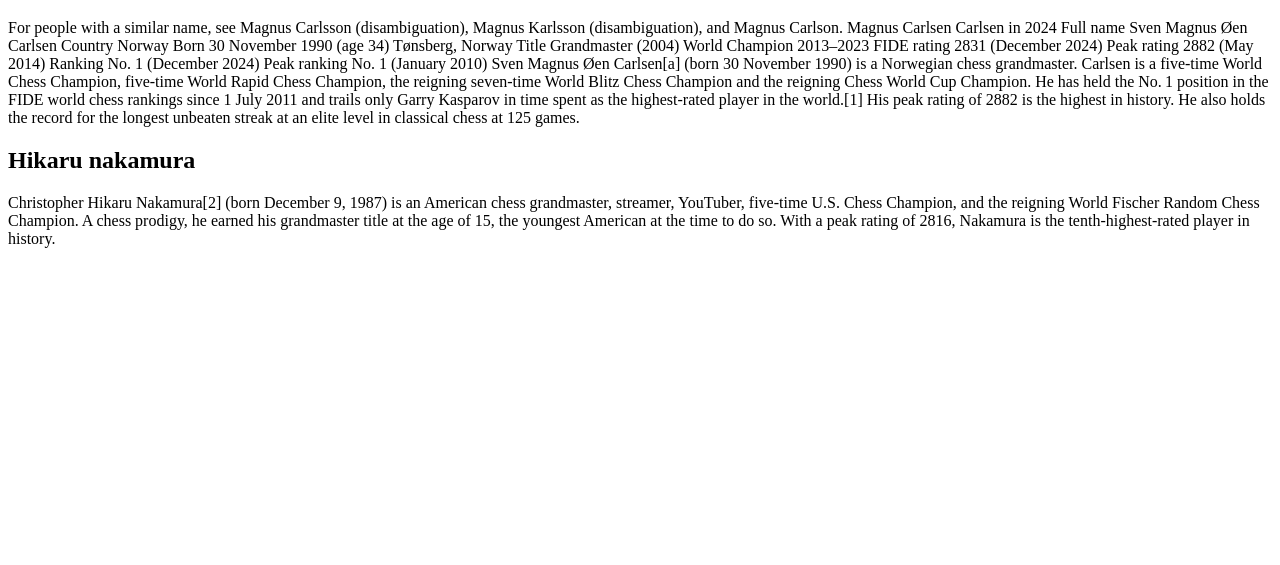
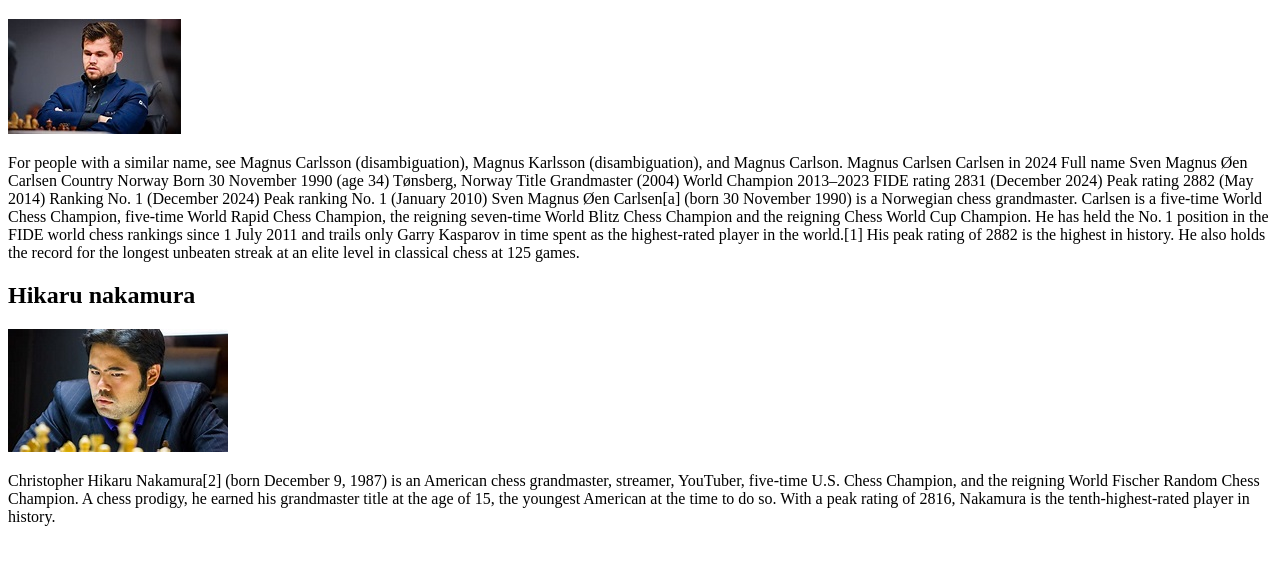
Before and after one commit to Babu024/first-website, a plain HTML site: page index.html in a window 1280 px wide. Shown: the part 61-626 px from the top of the page. Drawn offline with Linux system fonts and the light colour scheme.

Commit message:
added image

```diff
--- a/index.html
+++ b/index.html
@@ -7,7 +7,7 @@
 </head>
 <body>
     <h1>Magnus carlsen</h1>
-    <img[width="400px"] src="th.jpg" alt="">
+    <img src="th.jpg" alt="">
     <p>For people with a similar name, see Magnus Carlsson (disambiguation), Magnus Karlsson (disambiguation), and Magnus Carlson.
         Magnus Carlsen
 
@@ -24,7 +24,7 @@
         Peak ranking	No. 1 (January 2010)
         Sven Magnus Øen Carlsen[a] (born 30 November 1990) is a Norwegian chess grandmaster. Carlsen is a five-time World Chess Champion, five-time World Rapid Chess Champion, the reigning seven-time World Blitz Chess Champion and the reigning Chess World Cup Champion. He has held the No. 1 position in the FIDE world chess rankings since 1 July 2011 and trails only Garry Kasparov in time spent as the highest-rated player in the world.[1] His peak rating of 2882 is the highest in history. He also holds the record for the longest unbeaten streak at an elite level in classical chess at 125 games.</p>
         <h2>Hikaru nakamura</h2>
-        <img[width="400px"] src="hk.jpg" alt="">
+        <img src="hk.jpg" alt="">
         <p>Christopher Hikaru Nakamura[2] (born December 9, 1987) is an American chess grandmaster, streamer, YouTuber, five-time U.S. Chess Champion, and the reigning World Fischer Random Chess Champion. A chess prodigy, he earned his grandmaster title at the age of 15, the youngest American at the time to do so. With a peak rating of 2816, Nakamura is the tenth-highest-rated player in history.</p>
 </body>
 </html>
```
